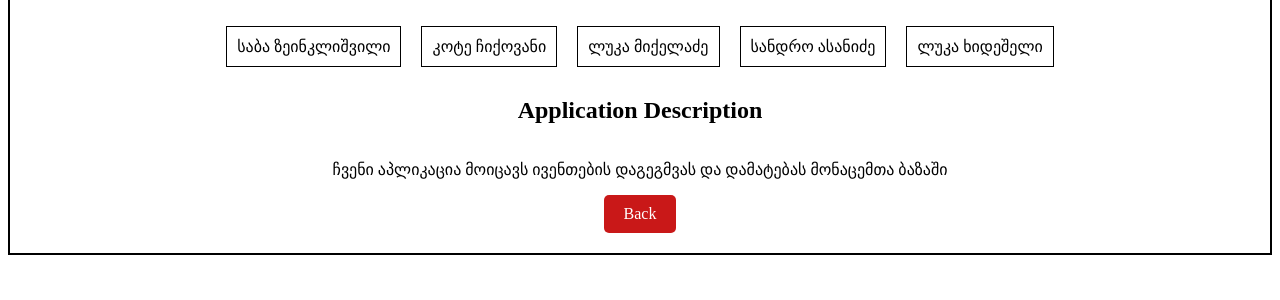
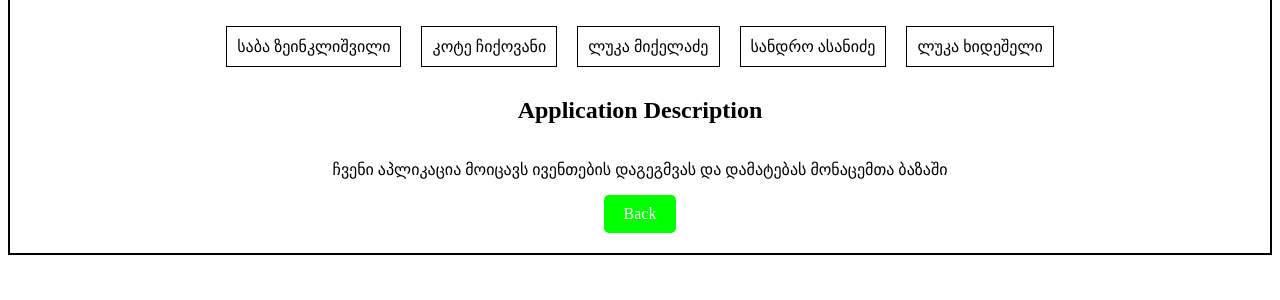
Before and after one commit to lluukkaa01/Events_app, a Flask app: page /about in a window 1280 px wide. Shown: the part 163-463 px from the top of the page. Run offline with Flask 3, Linux system fonts and the light colour scheme.

Commit message:
Update about.html

```diff
--- a/templates/about.html
+++ b/templates/about.html
@@ -38,7 +38,7 @@
             text-align: center;
         }
         .BackButton {
-        background-color: #c91818;
+        background-color:#00FF00;
         color: white;
         padding: 10px 20px;
         border: none;
```
